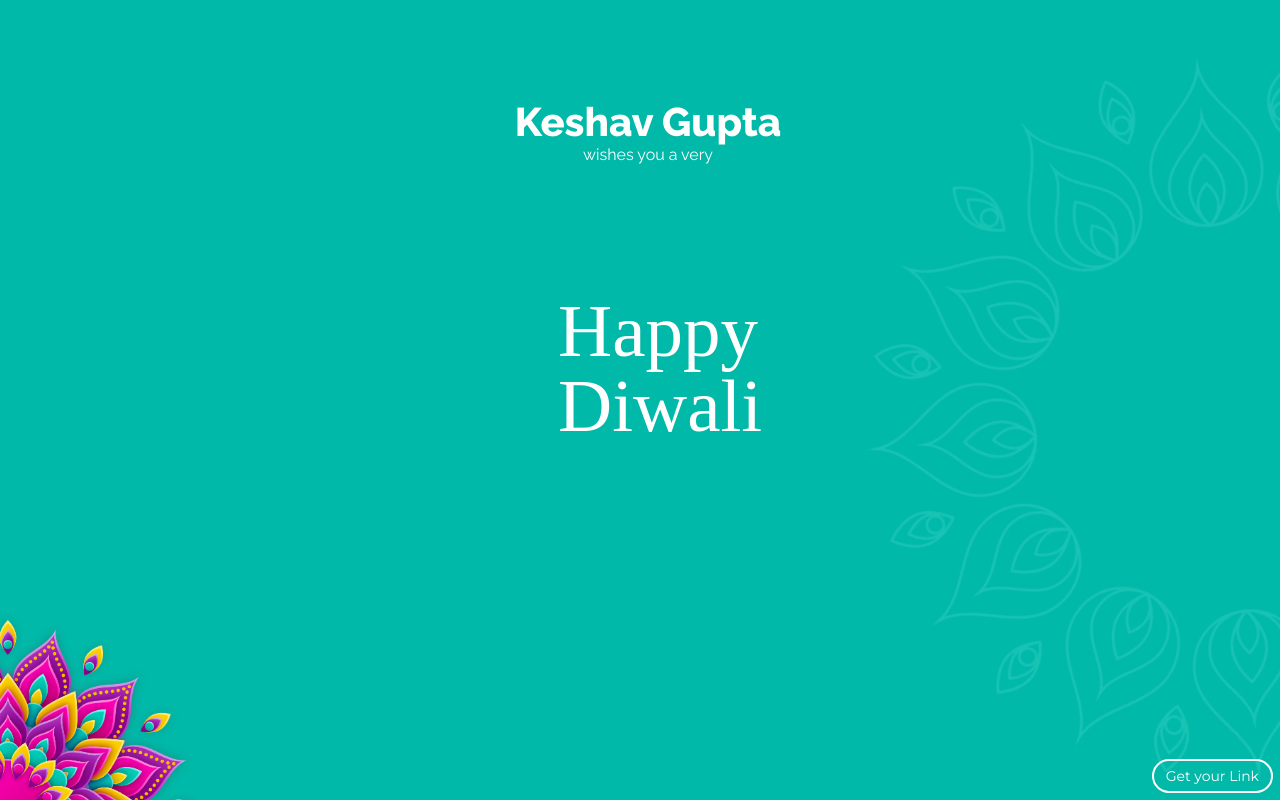
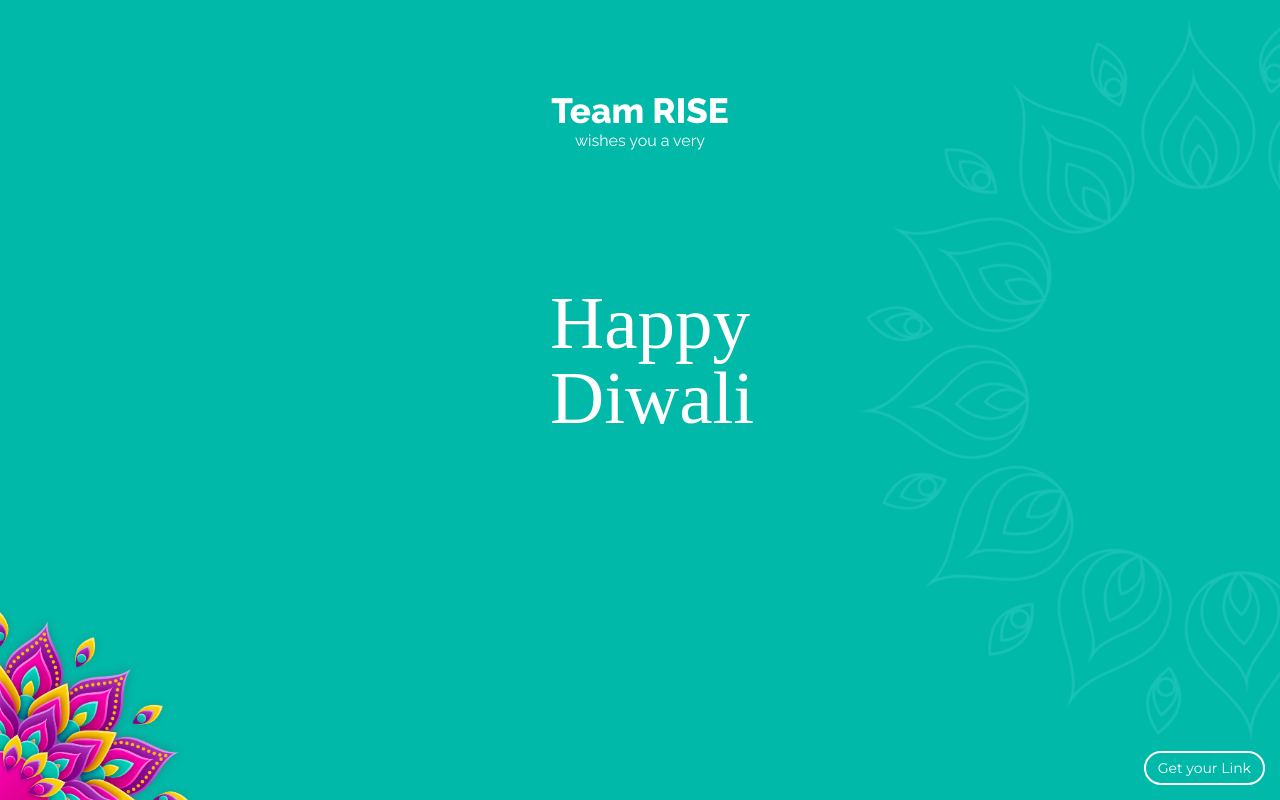
Before and after one commit to curious-gurbir/diwali-wish, a plain HTML site: page wish.html in a window 1280 px wide. Drawn offline with nearby package versions, Linux system fonts and the light colour scheme.

Commit message:
Update wish.html

```diff
--- a/wish.html
+++ b/wish.html
@@ -18,9 +18,11 @@
         body{
             background-color: #00b9a9;
             position: fixed;
+            left: 0;
             overflow-y: scroll;
             width: 100%;
             height: 100%;
+            margin: 0px;
         }
         a {
             text-decoration: none;
@@ -59,8 +61,8 @@
             text-align: center;
         }
         #name{
-            font-size: 40px;
-            white-space: nowrap;
+            font-size: 35px;
+            width: 100%;
         }
         #flower{
             height: 400px;
@@ -87,7 +89,7 @@
             height: 90%;
             position: absolute;
             right: -300px;
-            top: 50px;
+            top: 20px;
             opacity: 0.6;
             animation-name: rotate;
             animation-duration: 45s;
@@ -117,11 +119,10 @@
         }
     </style>
 </head>
-
 <body>
     <img src="images/flower-outline.png" id="bg">
     <div id="hpanel">
-        <div id="name">Keshav Gupta</div>
+        <div id="name">Team RISE</div>
         <div id="wishes">wishes you a very</div>
     </div>
     <div id="hd">
@@ -143,6 +144,9 @@
             if("n" in data) {
                 var name = data.n;
                 name = name.replace(/%20/g," ");
+                if(name.trim()==""){
+                    name = 'Team RISE';
+                }
                 $('#name').html(name);
             }else {
                 $('.name').html("");
```
